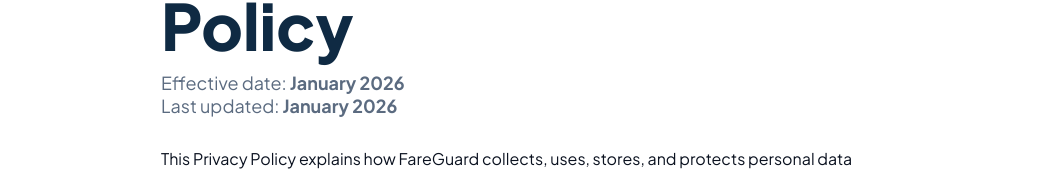
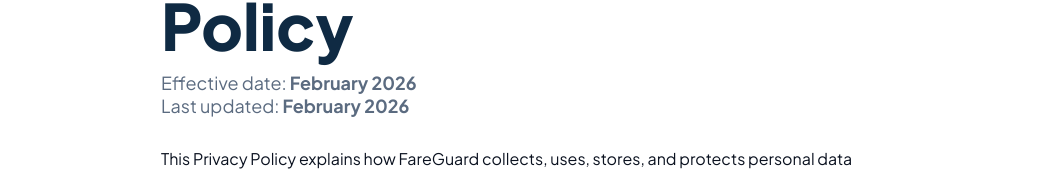
Before and after one commit to fareguard/fg-rail-pwa-starter, a Next.js app: page /privacy-policy in a window 1280 px wide. Shown: the part 190-361 px from the top of the page, without its empty margins (113-1167 px from the left). Built offline with nearby package versions, Linux system fonts and the light colour scheme.

Commit message:
Update page.tsx

```diff
--- a/app/(app)/privacy-policy/page.tsx
+++ b/app/(app)/privacy-policy/page.tsx
@@ -22,9 +22,9 @@ export default function PrivacyPolicy() {
         <div className="container" style={{ maxWidth: 780 }}>
           <h1 className="h1">FareGuard Privacy Policy</h1>
           <p className="sub" style={{ marginTop: 8 }}>
-            Effective date: <strong>January 2026</strong>
+            Effective date: <strong>February 2026</strong>
             <br />
-            Last updated: <strong>January 2026</strong>
+            Last updated: <strong>February 2026</strong>
           </p>
 
           <div style={{ marginTop: 28, lineHeight: 1.7 }}>
```
